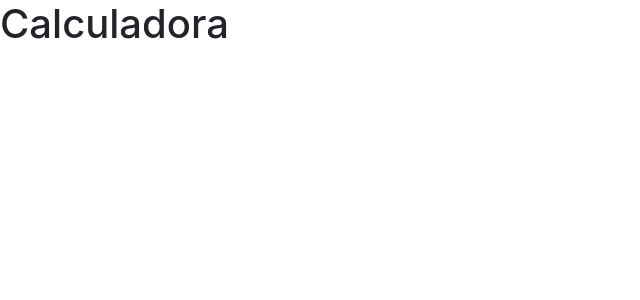
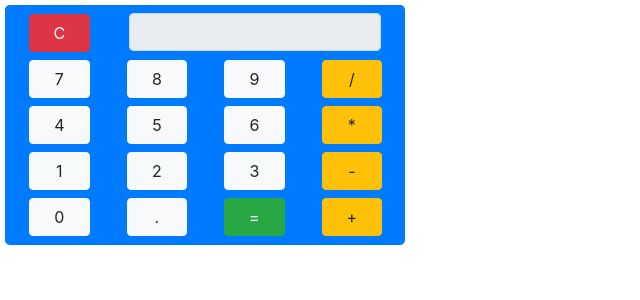
Before and after one commit to prmorais/calculadora-react, a React (Create React App) app: page / in a window 1280 px wide. Shown: the top 300 px of the page, without its empty margins (0-640 px from the left). Built offline with nearby package versions, Linux system fonts and the light colour scheme.

Commit message:
Criando a interface HTML

```diff
--- a/src/Calculadora.css
+++ b/src/Calculadora.css
@@ -0,0 +1,10 @@
+button {
+  width: 90%;
+  margin: 4px !important;
+}
+
+input[type=text] {
+  margin-top: 3px;
+  width: 96%;
+  margin-left: 6px;
+}
--- a/src/Calculadora.tsx
+++ b/src/Calculadora.tsx
@@ -1,9 +1,95 @@
 import React from 'react';
+import { Button, Col, Container, Form, Jumbotron, Row } from 'react-bootstrap';
 import './Calculadora.css';
 
 const Calculadora = () => {
   return (
-    <h1>Calculadora</h1>
+    <Jumbotron
+      style={
+        {
+          background: 'transparent !important',
+          backgroundColor: '#007bff',
+          padding: '5px',
+          margin: '5px',
+          width: '400px'
+        }
+      }
+    >
+      <Container>
+        <Row>
+          <Col xs="3">
+            <Button variant="danger">C</Button>
+          </Col>
+          <Col xs="9">
+            <Form.Control
+              type="text"
+              name="txtNumeros"
+              className="text-right"
+              readOnly={true} />
+          </Col>
+        </Row>
+
+        <Row>
+          <Col>
+            <Button variant="light">7</Button>
+          </Col>
+          <Col>
+            <Button variant="light">8</Button>
+          </Col>
+          <Col>
+            <Button variant="light">9</Button>
+          </Col>
+          <Col>
+            <Button variant="warning">/</Button>
+          </Col>
+        </Row>
+
+        <Row>
+          <Col>
+            <Button variant="light">4</Button>
+          </Col>
+          <Col>
+            <Button variant="light">5</Button>
+          </Col>
+          <Col>
+            <Button variant="light">6</Button>
+          </Col>
+          <Col>
+            <Button variant="warning">*</Button>
+          </Col>
+        </Row>
+
+        <Row>
+          <Col>
+            <Button variant="light">1</Button>
+          </Col>
+          <Col>
+            <Button variant="light">2</Button>
+          </Col>
+          <Col>
+            <Button variant="light">3</Button>
+          </Col>
+          <Col>
+            <Button variant="warning">-</Button>
+          </Col>
+        </Row>
+
+        <Row>
+          <Col>
+            <Button variant="light">0</Button>
+          </Col>
+          <Col>
+            <Button variant="light">.</Button>
+          </Col>
+          <Col>
+            <Button variant="success">=</Button>
+          </Col>
+          <Col>
+            <Button variant="warning">+</Button>
+          </Col>
+        </Row>
+      </Container>
+    </Jumbotron>
   );
 }
 
--- a/tsconfig.json
+++ b/tsconfig.json
@@ -1,6 +1,6 @@
 {
   "compilerOptions": {
-    "target": "es6",
+    "target": "es2020",
     "lib": [
       "dom",
       "dom.iterable",
```
Also changed, not shown: 1 other file (tests, documents, lock files or other folders).
